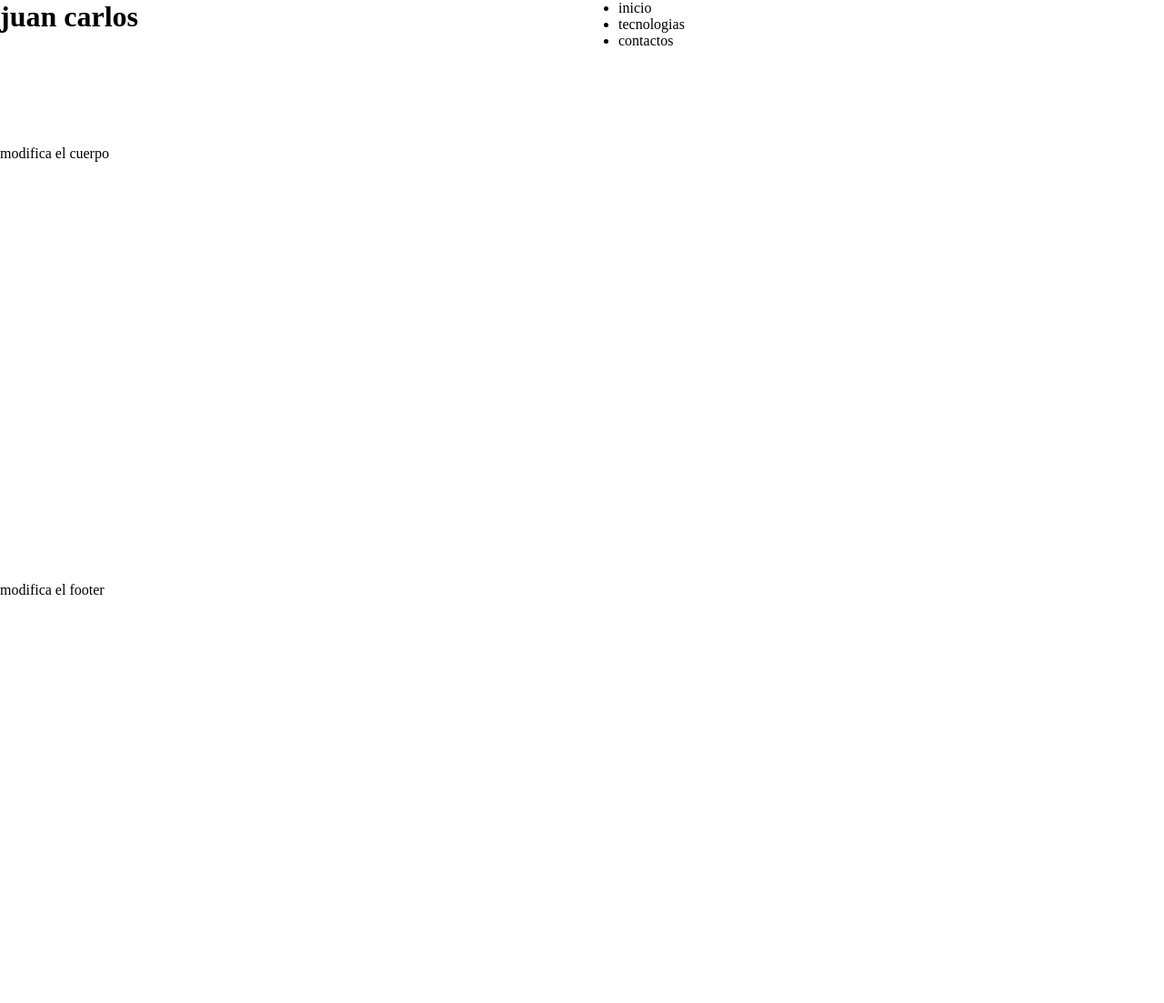
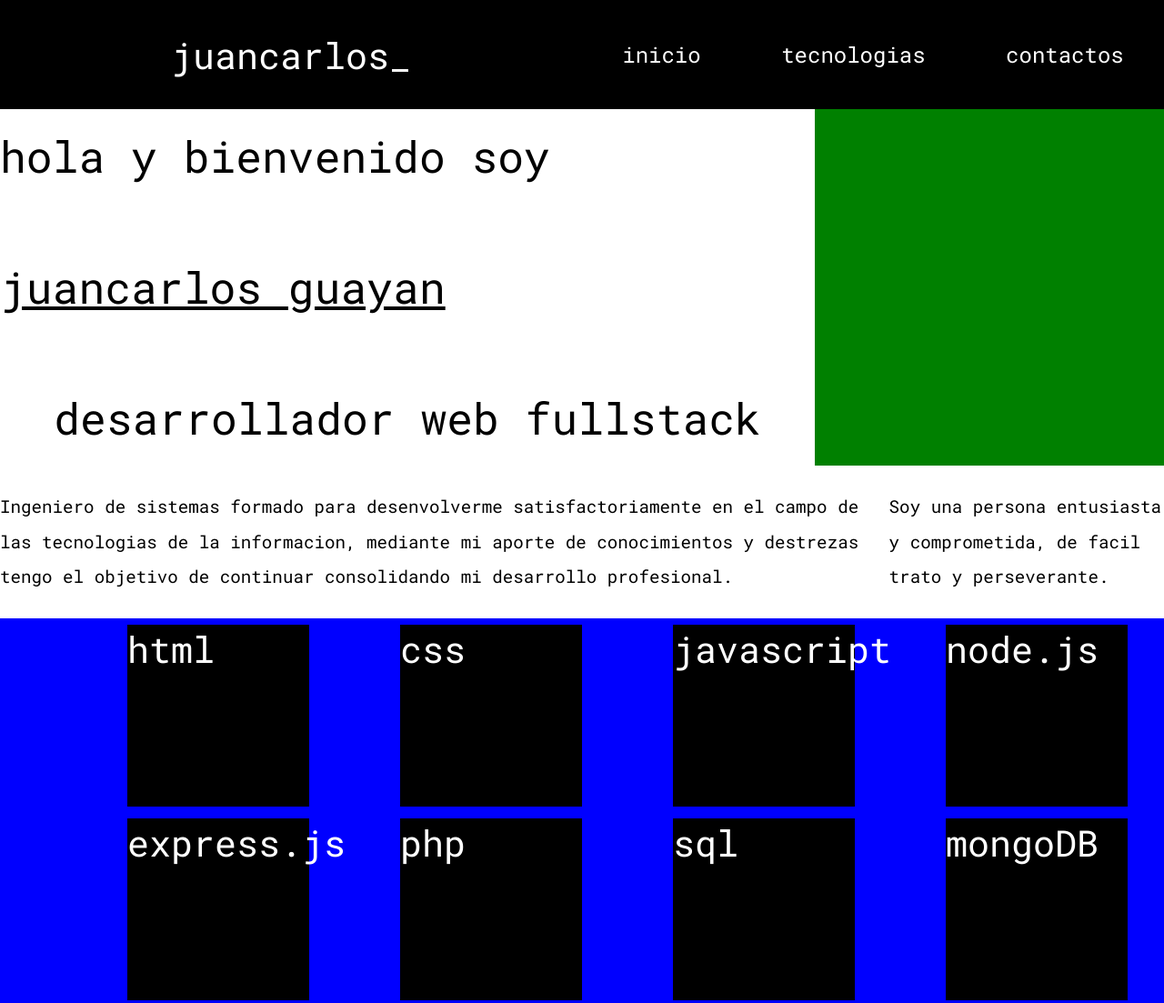
Before and after one commit to jguayanc93/jguayanc93.github.io, a plain HTML site: page index.html in a window 1280 px wide. Shown: the top 1103 px of the page at 91% size. Before the commit the page ends 800 px from the top, so only its background shows below. Drawn offline with Linux system fonts and the light colour scheme.

Commit message:
terminado primera version 0.5

```diff
--- a/estilo.css
+++ b/estilo.css
@@ -1,25 +1,131 @@
 *{
-    margin: 0px;
+    margin: 0;
+    padding: 0;
+    box-sizing: border-box;
+    font-family: 'Roboto Mono', monospace;
 }
-.parte-top{
-    height: 20vh;
+/*RECODARTORIO CUIDADO AL USAR FLOTANTE PORQE MUEVE EL POSICIONAMIENTO DE LAS CAJAS FUERA DE SU LUGAR DESEADO*/
+#parte-top{
+    height: 15vh;
     width: 100vw;
     display: flex;
+    flex-direction: row;
+    flex-wrap: nowrap;
+    background-color: black;
 }
-.parte-medio{
-    height: 60vh;
+#menu-logo{
+    height: 15vh;
+    width: 50vw;
+    font-size: 2.5em;
+    color: white;
+    display: flex;
+    justify-content: center;
+    align-items: center;
+}
+#menu-web{
+    height: 15vh;
+    width: 50vw;
+    display: flex;
+    justify-content: space-around;
+    align-items: center;
+}
+#parte-medio{
+    height: 100vh;
     width: 100vw;
 }
-.parte-bot{
-    height: 20vh;
+#parte-bot{
+    height: 10vh;
     width: 100vw;
+}
+#parte-bot>p{
+    display: inline;
+}
+/*primero termines de trabjar con la parte del menu*/
+#menu-web a{
+    text-decoration: none;
+    font-size: 1.5em;
+    color: white;
+}
+#menu-web a:hover{
+    border-bottom: 6px solid white;
+}
+/*cuando termine el menu luego avansaremos el cuerpo*/
+/*trabajando con la PARTE TOP de la parte central*/
+#presentacion{
+    height: 70%;
+    width: 100%;
+}
+.about1{
+    height: 70%;
+    width: 100%;
     display: flex;
 }
-.top-izquierda{
+.saludo{
     height: 100%;
-    width: 50%;
+    width: 70%;
+    font-size: 3em;
+    line-height: 3em;
+    display: flex;
+    flex-direction: column;
+    justify-content: center;
+    align-items: center;
 }
-.top-derecha{
+.foto{
     height: 100%;
-    width: 50%;
+    width: 30%;
+    background-color: green;
 }
+.about2{
+    height: 30%;
+    width: 100%;
+    font-size: 1.2em;
+    line-height: 2em;
+    display: flex;
+    flex-direction: row;
+    justify-content: start;
+    align-items: center;
+}
+/*trabajando con la PARTE DEL MEDIO de la parte central*/
+#conocimientos{
+    height: 80%;
+    width: 100%;
+}
+#lenguajes{
+    height: 100%;
+    width: 100%;
+    background-color: blue;
+    display: flex;
+    flex-direction: row;
+    flex-wrap: wrap;
+    justify-content: center;
+    align-items: center;
+}
+.marcos{
+    height: 200px;
+    width: 200px;
+    text-decoration: none;
+    font-size: 2.5em;
+    margin-left: 100px;
+    background-color: black;
+    color: white;
+    transition: transform 1s;
+    transition-timing-function: linear;
+}
+.marcos:hover{
+    background-color: green;
+    transform: rotateY(180deg);
+}
+.marcos:hover::after{
+    content: "deberia aparecer";
+}
+
+/*.marcos:hover::after{
+    content: "deberia aparecer";
+    transform: rotateY(80deg);
+}*/
+
+/*trabajando con la PARTE DE ABAJO de la parte central*/
+#proyectos{
+    height: 50%;
+    width: 100%;
+}
--- a/index.html
+++ b/index.html
@@ -1,27 +1,60 @@
 <!DOCTYPE html>
 <html>
     <head>
-        <link rel="stylesheet" href="estilo.css">
-        <title>juan_carlos</title>
+        <link rel="stylesheet" href="estilo.css" type="text/css">
+        <title>juancarlos_</title>
+        <link rel="preconnect" href="https://fonts.googleapis.com">
+        <link rel="preconnect" href="https://fonts.gstatic.com" crossorigin>
+        <link href="https://fonts.googleapis.com/css2?family=Roboto+Mono&display=swap" rel="stylesheet">
+        <meta charset="utf-8" />
     </head>
     <body>
-        <div class="parte-top">
-            <div class="top-izquierda">
-                <h1>juan carlos</h1>
+        <header id="parte-top">
+            <div id="menu-logo">
+                <p>juancarlos_</p>
             </div>
-            <div class="top-derecha">
-                <ul>
-                    <li>inicio</li>
-                    <li>tecnologias</li>
-                    <li>contactos</li>
-                </ul>
+            <nav id="menu-web">
+                <a href="#">inicio</a><a href="#">tecnologias</a><a href="#">contactos</a>
+            </nav>
+        </header>
+        <section id="parte-medio">
+            <div id="presentacion">
+                <div class="about1">
+                    <div class="saludo">
+                        <p>hola y bienvenido soy <span style="text-decoration: underline;">juancarlos guayan</span></p>
+                        <p>desarrollador web fullstack</p>
+                    </div>
+                    <div class="foto"></div>
+                </div>
+                <div class="about2">
+                    <p>Ingeniero de sistemas formado para desenvolverme satisfactoriamente
+                        en el campo de las tecnologias de la informacion, mediante
+                        mi aporte de conocimientos y destrezas tengo el objetivo de continuar
+                        consolidando mi desarrollo profesional.
+                    </p>
+                    <p>Soy una persona entusiasta y comprometida, de facil trato y perseverante.</p>
+                </div>
             </div>
-        </div>
-        <div class="parte-medio">
-            <p>modifica el cuerpo</p>
-        </div>
-        <div class="parte-bot">
-            <p>modifica el footer</p>
-        </div>
+            <div id="conocimientos">
+                <div id="lenguajes">
+                    <a href="#" class="marcos"><p>html</p></a>
+                    <a href="#" class="marcos">css</a>
+                    <a href="#" class="marcos">javascript</a>
+                    <a href="#" class="marcos">node.js</a>
+                    <a href="#" class="marcos">express.js</a>
+                    <a href="#" class="marcos">php</a>
+                    <a href="#" class="marcos">sql</a>
+                    <a href="#" class="marcos">mongoDB</a>
+                    <a href="#" class="marcos">git</a>
+                    <a href="#" class="marcos">github</a>
+                </div>
+            </div>
+            <div id="proyectos">
+                <p>parte donde cuelgo proyectos o ejemplos aplicados
+                    a servicios segun la tecnologias descritas arriba
+                </p>
+            </div>
+        </section>
+        <footer id="parte-bot"></footer>
     </body>
 </html>
```
